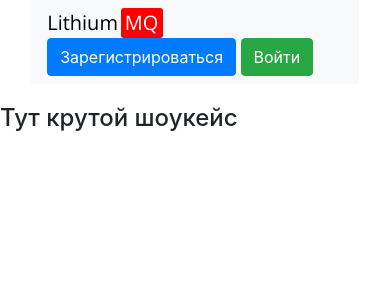
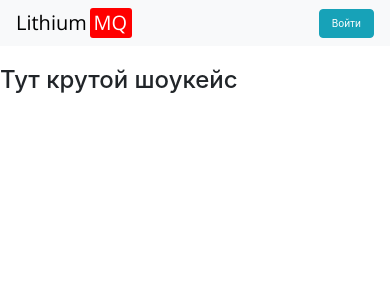
Before and after one commit to gaskeo/limq-panel, a Flask app: page / in a window 390 px wide. Shown: the top 300 px of the page. Run offline with Flask 2, Linux system fonts and the light colour scheme; some libraries are stand-ins or nearby versions.

Commit message:
fix header width, redesign user's button

```diff
--- a/static/css/style.css
+++ b/static/css/style.css
@@ -11,6 +11,7 @@ a:hover {
 .data_container {
 	max-width: 1200px;
 	margin-left: 10%;
+	margin-right: 10%;
 	padding-top: 20px;
 	margin: auto;
 }
@@ -114,3 +115,14 @@ span.card-val {
     margin: auto;
     max-width: 1000px;
 }
+@media(max-width: 640px) {
+    .btn-user {
+        font-size: 10px;
+    }
+
+    .header {
+        max-width: 100%;
+        width: 100%;
+        margin-left: 0;
+    }
+}
--- a/templates/base.html
+++ b/templates/base.html
@@ -20,26 +20,31 @@
 <body>
 <div class="header">
     <nav class="navbar navbar-light bg-light">
-        <a href="/"><div>
-            <span class="lithium-label">Lithium</span>
-            <span class="lithium-label mq-label">MQ</span>
-        </div></a>
+        <a href="/">
+            <div>
+                <span class="lithium-label">Lithium</span>
+                <span class="lithium-label mq-label">MQ</span>
+            </div>
+        </a>
 
         <div class="nick">
             {% if current_user.is_authenticated %}
-            <div>
-                <a href="/logout"><h4 class="nick">{{ current_user.username }}</h4></a>
+            <div class="btn-group btn-user">
+                <button type="button" class="btn btn-info dropdown-toggle btn-user" data-toggle="dropdown"
+                        aria-haspopup="true" aria-expanded="false">
+                    {{ current_user.username }}
+                </button>
+                <div class="dropdown-menu dropdown-menu-right">
+                    <a class="dropdown-item" href="#">Редактировать</a>
+                    <a class="dropdown-item" href="/logout">Выйти</a>
+                </div>
             </div>
             {% else %}
-            <div>
-                <a href="/register">
-                    <button type="submit" class="btn btn-primary">Зарегистрироваться</button>
-                </a>
-                <a href="/login">
-                    <button type="submit" class="btn btn-success">Войти</button>
-                </a>
-
-            </div>
+            <a href="/login">
+                <button type="button" class="btn btn-info btn-user">
+                    Войти
+                </button>
+            </a>
             {% endif %}
         </div>
     </nav>
@@ -47,5 +52,7 @@
 {% block content %}
 
 {% endblock %}
+<script src="https://code.jquery.com/jquery-3.2.1.slim.min.js" integrity="sha384-KJ3o2DKtIkvYIK3UENzmM7KCkRr/rE9/Qpg6aAZGJwFDMVNA/GpGFF93hXpG5KkN" crossorigin="anonymous"></script>
+<script src="https://maxcdn.bootstrapcdn.com/bootstrap/4.0.0/js/bootstrap.min.js" integrity="sha384-JZR6Spejh4U02d8jOt6vLEHfe/JQGiRRSQQxSfFWpi1MquVdAyjUar5+76PVCmYl" crossorigin="anonymous"></script>
 </body>
 </html>
--- a/templates/settings.html
+++ b/templates/settings.html
@@ -75,7 +75,6 @@
         </div>
     </div>
 </div>
-<script src="https://code.jquery.com/jquery-3.2.1.slim.min.js" integrity="sha384-KJ3o2DKtIkvYIK3UENzmM7KCkRr/rE9/Qpg6aAZGJwFDMVNA/GpGFF93hXpG5KkN" crossorigin="anonymous"></script>
-<script src="https://maxcdn.bootstrapcdn.com/bootstrap/4.0.0/js/bootstrap.min.js" integrity="sha384-JZR6Spejh4U02d8jOt6vLEHfe/JQGiRRSQQxSfFWpi1MquVdAyjUar5+76PVCmYl" crossorigin="anonymous"></script>
+
 <script src="/static/js/index.js" charset="utf-8"></script>
 {% endblock %}
```
